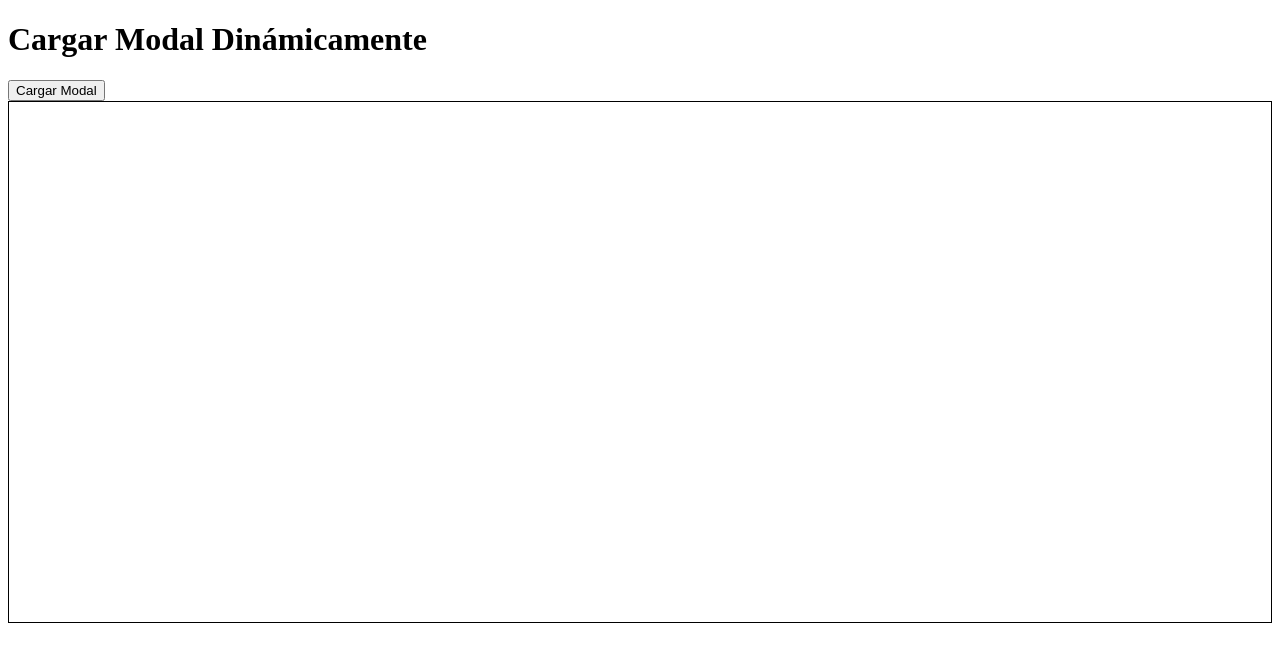
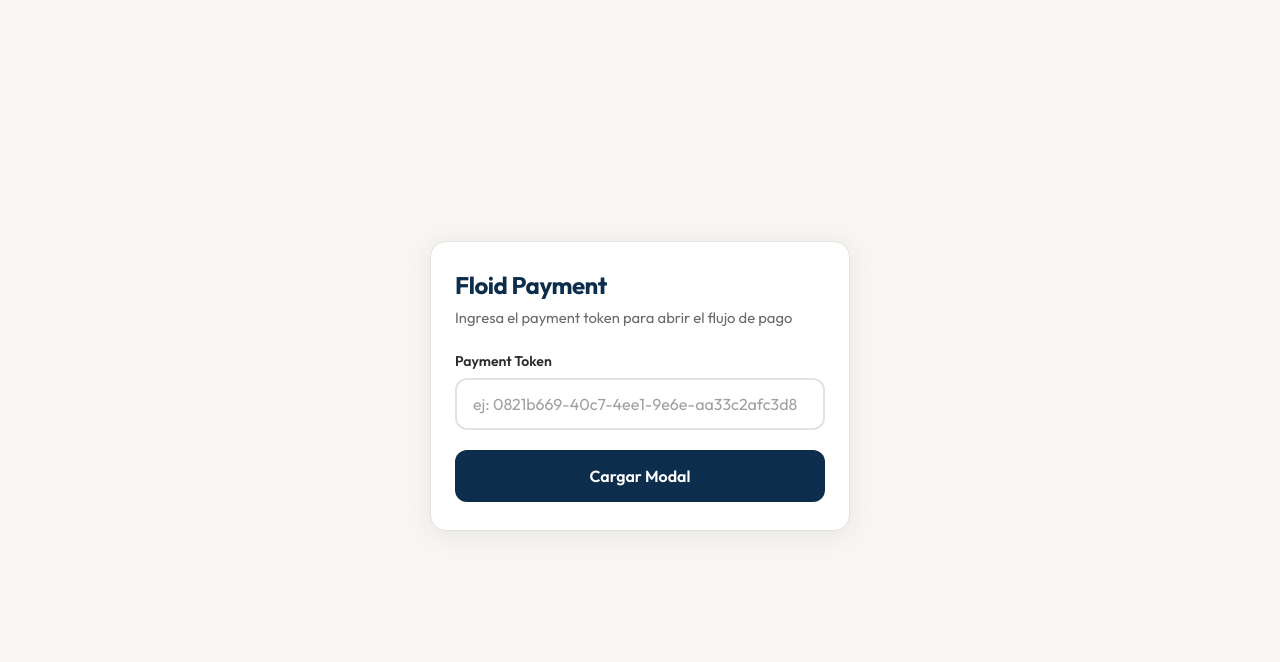
Before and after one commit to ericlara22/floid-payment-test, a plain HTML site: page index.html in a window 1280 px wide. Drawn offline with Linux system fonts and the light colour scheme.

Commit message:
Update UI for Floid Payment: Change language to Spanish, enhance styling with CSS variables, and restructure HTML for improved layout. Remove server and package files as part of the transition to a client-side only application.

```diff
--- a/index.html
+++ b/index.html
@@ -1,70 +1,182 @@
 <!DOCTYPE html>
-<html lang="en">
+<html lang="es">
 
 <head>
     <meta charset="UTF-8">
-    <meta name="viewport" content="width=device-width, initial-scale=1.0">
-    <title>Cargar Modal Dinámicamente</title>
+    <meta name="viewport" content="width=device-width, initial-scale=1.0, viewport-fit=cover">
+    <title>Floid Payment</title>
+    <link rel="preconnect" href="https://fonts.googleapis.com">
+    <link rel="preconnect" href="https://fonts.gstatic.com" crossorigin>
+    <link href="https://fonts.googleapis.com/css2?family=Outfit:wght@400;600;700&display=swap" rel="stylesheet">
+    <style>
+        :root {
+            --bg: #f8f6f3;
+            --card: #ffffff;
+            --accent: #0d2d4c;
+            --accent-light: #1a4a6e;
+            --text: #2c2c2c;
+            --text-muted: #6b6b6b;
+            --border: #e5e2dd;
+            --radius: 16px;
+            --shadow: 0 4px 24px rgba(13, 45, 76, 0.08);
+            --safe-top: env(safe-area-inset-top, 0);
+            --safe-bottom: env(safe-area-inset-bottom, 0);
+            --safe-left: env(safe-area-inset-left, 0);
+            --safe-right: env(safe-area-inset-right, 0);
+        }
+
+        * {
+            box-sizing: border-box;
+            margin: 0;
+            padding: 0;
+        }
+
+        body {
+            font-family: 'Outfit', -apple-system, sans-serif;
+            background: var(--bg);
+            color: var(--text);
+            min-height: 100vh;
+            min-height: 100dvh;
+            padding: max(24px, var(--safe-top)) max(20px, var(--safe-left)) max(32px, var(--safe-bottom)) max(20px, var(--safe-right));
+            display: flex;
+            flex-direction: column;
+            align-items: center;
+            justify-content: center;
+        }
+
+        .container {
+            width: 100%;
+            max-width: 420px;
+        }
+
+        .card {
+            background: var(--card);
+            border-radius: var(--radius);
+            box-shadow: var(--shadow);
+            padding: 28px 24px;
+            border: 1px solid var(--border);
+        }
+
+        h1 {
+            font-size: 1.5rem;
+            font-weight: 700;
+            color: var(--accent);
+            margin-bottom: 8px;
+            letter-spacing: -0.02em;
+        }
+
+        .subtitle {
+            font-size: 0.925rem;
+            color: var(--text-muted);
+            margin-bottom: 24px;
+            line-height: 1.4;
+        }
+
+        .form-group {
+            margin-bottom: 20px;
+        }
+
+        label {
+            display: block;
+            font-size: 0.875rem;
+            font-weight: 600;
+            color: var(--text);
+            margin-bottom: 8px;
+        }
+
+        input[type="text"] {
+            width: 100%;
+            padding: 14px 16px;
+            font-size: 1rem;
+            font-family: inherit;
+            border: 2px solid var(--border);
+            border-radius: 12px;
+            background: var(--card);
+            color: var(--text);
+            transition: border-color 0.2s;
+        }
+
+        input[type="text"]:focus {
+            outline: none;
+            border-color: var(--accent);
+        }
+
+        input[type="text"]::placeholder {
+            color: #a0a0a0;
+        }
+
+        .btn {
+            width: 100%;
+            padding: 16px 24px;
+            font-size: 1rem;
+            font-weight: 600;
+            font-family: inherit;
+            border: none;
+            border-radius: 12px;
+            background: var(--accent);
+            color: white;
+            cursor: pointer;
+            transition: background 0.2s;
+        }
+
+        .btn:hover {
+            background: var(--accent-light);
+        }
+
+        .btn:active {
+            transform: scale(0.99);
+        }
+
+        #contentFrame {
+            width: 100%;
+            height: 0;
+            border: none;
+            overflow: hidden;
+            border-radius: var(--radius);
+            transition: height 0.3s ease;
+        }
+
+        #contentFrame.loaded {
+            height: 500px;
+            margin-top: 24px;
+            box-shadow: var(--shadow);
+            border: 1px solid var(--border);
+        }
+    </style>
 </head>
 
 <body>
-    <h1>Cargar Modal Dinámicamente</h1>
-    <button id="loadPageButton">Cargar Modal</button>
+    <div class="container">
+        <div class="card">
+            <h1>Floid Payment</h1>
+            <p class="subtitle">Ingresa el payment token para abrir el flujo de pago</p>
 
-    <div id="contentDiv" style="border: 1px solid #000; padding: 10px; height: 500px; overflow-y: auto;">
-        <!-- Aquí se cargará el contenido del modal -->
+            <form id="paymentForm">
+                <div class="form-group">
+                    <label for="paymentToken">Payment Token</label>
+                    <input type="text" id="paymentToken" name="paymentToken" placeholder="ej: 0821b669-40c7-4ee1-9e6e-aa33c2afc3d8" autocomplete="off">
+                </div>
+                <button type="submit" class="btn" id="loadPageButton">Cargar Modal</button>
+            </form>
+        </div>
+
+        <iframe id="contentFrame" title="Modal de pago"></iframe>
     </div>
 
     <script>
-        document.getElementById("loadPageButton").addEventListener("click", function () {
-            const url = "modal.html";  // Cambia esto a la ruta correcta si es necesario
+        const form = document.getElementById("paymentForm");
+        const paymentTokenInput = document.getElementById("paymentToken");
+        const contentFrame = document.getElementById("contentFrame");
 
-            fetch(url)
-                .then(response => {
-                    if (!response.ok) {
-                        throw new Error('Error al cargar el archivo modal.html: ' + response.statusText);
-                    }
-                    return response.text();
-                })
-                .then(data => {
-                    // Insertar el contenido HTML en el div
-                    document.getElementById("contentDiv").innerHTML = data;
-
-                    // Buscar y ejecutar scripts dentro del contenido cargado
-                    const scripts = document.getElementById("contentDiv").querySelectorAll("script");
-
-                    let externalScriptLoaded = Promise.resolve();  // Inicializa con una promesa resuelta
-
-                    scripts.forEach(script => {
-                        const newScript = document.createElement("script");
-                        if (script.src) {
-                            // Si es un script con src (archivo externo)
-                            newScript.src = script.src;
-
-                            // Crea una promesa que espera a que se cargue el script externo
-                            externalScriptLoaded = new Promise((resolve, reject) => {
-                                newScript.onload = resolve;
-                                newScript.onerror = reject;
-                            });
-                        } else {
-                            // Si es un script inline, espera a que el externo (si existe) se cargue antes de ejecutarlo
-                            externalScriptLoaded.then(() => {
-                                newScript.textContent = script.textContent;
-                                document.body.appendChild(newScript);
-                            });
-                        }
-
-                        // Agregar el script al DOM (solo los externos de inmediato)
-                        if (script.src) {
-                            document.body.appendChild(newScript);
-                        }
-                    });
-
-                })
-                .catch(error => {
-                    console.error('Error al cargar la página:', error);
-                    document.getElementById("contentDiv").innerHTML = '<p>Error al cargar el contenido.</p>';
-                });
+        form.addEventListener("submit", function (e) {
+            e.preventDefault();
+            const token = paymentTokenInput.value.trim();
+            if (!token) {
+                paymentTokenInput.focus();
+                return;
+            }
+            contentFrame.src = "modal.html?id=" + encodeURIComponent(token);
+            contentFrame.classList.add("loaded");
         });
     </script>
 </body>
```
Also changed, not shown: modal.html (+3 -2 lines), package.json (deleted, +0 -15 lines), server.js (deleted, +0 -62 lines), 1 other file.
